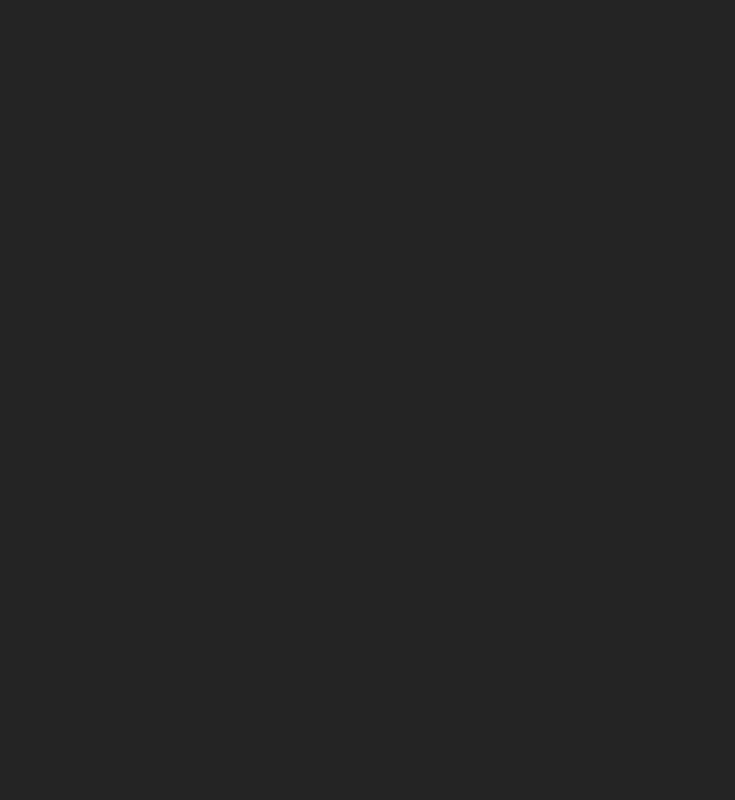
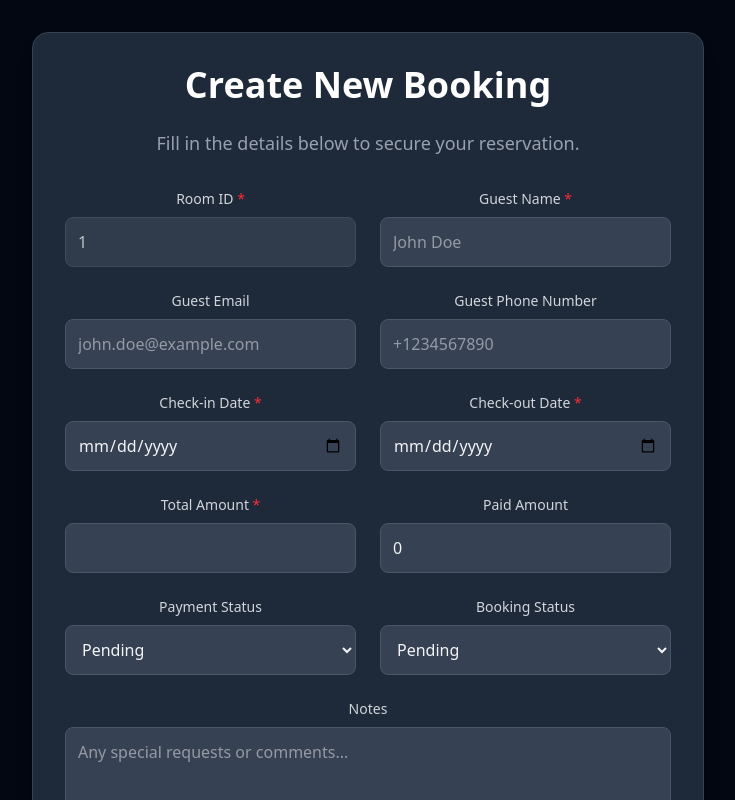
Before and after one commit to raonedev/Hotel-management-sys, a React (Vite) app: page /booking/1 in a window 1280 px wide. Before the commit this address had no page. Shown: the top 800 px of the page, without its empty margins (272-1007 px from the left). Built offline with nearby package versions, Linux system fonts and the light colour scheme.

Commit message:
booking flow added

```diff
--- a/src/App.jsx
+++ b/src/App.jsx
@@ -20,7 +20,7 @@
         <Route path='/' element={<Home/>}/>
         <Route path='/room' element={<RoomBookingPage/>}/>
         <Route path='/room/:id' element={<RoomDetailScreen/>}/>
-        <Route path='/booking' element={<RoomBookingForm/>}/>
+        <Route path='/booking/:id' element={<RoomBookingForm/>}/>
         <Route path='/chat' element={<AIChat/>}/>
       </Routes>
     </>
--- a/src/pages/booking/RoomBookingForm.jsx
+++ b/src/pages/booking/RoomBookingForm.jsx
@@ -1,225 +1,291 @@
-import React, { useState } from 'react';
+import React, { useState, useEffect } from 'react';
+import { useNavigate, useParams } from 'react-router-dom';
 
+// Main App component
 const RoomBookingForm = () => {
-  // State variables for each input field
-  const [fname, setFname] = useState('');
-  const [lname, setLname] = useState('');
-  const [roomtype, setRoomtype] = useState('');
-  const [noofguests, setNoofguests] = useState('');
-  const [from, setFrom] = useState('');
-  const [to, setTo] = useState('');
-  const [email, setEmail] = useState('');
-  const [contactno, setContactno] = useState('');
-  const [errors, setErrors] = useState({}); // State for validation errors
-  const [submissionMessage, setSubmissionMessage] = useState(''); // State for submission success/error messages
+    const navigate = useNavigate();
+    const { id } = useParams(); // Get room ID from URL parameters
 
-  // Validation function for form fields
-  const validate = () => {
-    const newErrors = {};
-    const emailRegex = /\S+@\S+\.\S+/;
-    const phoneRegex = /^[0-9]{10}$/; // Basic 10-digit phone number validation
+    // State variables for form fields, matching the Mongoose schema
+    const [roomId, setRoomId] = useState('');
+    const [guestName, setGuestName] = useState('');
+    const [guestEmail, setGuestEmail] = useState('');
+    const [guestPhoneNumber, setGuestPhoneNumber] = useState('');
+    const [checkInDate, setCheckInDate] = useState('');
+    const [checkOutDate, setCheckOutDate] = useState('');
+    const [totalAmount, setTotalAmount] = useState('');
+    const [paidAmount, setPaidAmount] = useState('0'); // Default to 0
+    const [paymentStatus, setPaymentStatus] = useState('Pending'); // Default to 'Pending'
+    const [bookingStatus, setBookingStatus] = useState('Pending'); // Default to 'Pending'
+    const [notes, setNotes] = useState('');
 
-    if (!fname.trim()) newErrors.fname = 'First Name is required';
-    if (!lname.trim()) newErrors.lname = 'Last Name is required';
-    if (!roomtype.trim()) newErrors.roomtype = 'Room Type is required';
-    if (!noofguests || noofguests <= 0) newErrors.noofguests = 'Number of Guests must be a positive number';
-    if (!from) newErrors.from = 'Check-in Date is required';
-    if (!to) newErrors.to = 'Check-out Date is required';
-    if (from && to && new Date(from) >= new Date(to)) newErrors.to = 'Check-out Date must be after Check-in Date';
-    if (!email.trim()) newErrors.email = 'Email is required';
-    else if (!emailRegex.test(email)) newErrors.email = 'Email is invalid';
-    if (!contactno.trim()) newErrors.contactno = 'Contact Number is required';
-    else if (!phoneRegex.test(contactno)) newErrors.contactno = 'Contact Number must be 10 digits';
+    // State for messages (success/error)
+    const [submissionMessage, setSubmissionMessage] = useState('');
+    const [isError, setIsError] = useState(false);
 
-    setErrors(newErrors);
-    return Object.keys(newErrors).length === 0; // Return true if no errors
+    useEffect(() => {
+        // Set roomId from URL parameter when component mounts
+        if (id) {
+            setRoomId(id);
+        }
+    }, [id]);
+
+    // Function to format date to YYYY-MM-DD for input type="date"
+    const formatDate = (date) => {
+        if (!date) return '';
+        const d = new Date(date);
+        const year = d.getFullYear();
+        const month = String(d.getMonth() + 1).padStart(2, '0');
+        const day = String(d.getDate()).padStart(2, '0');
+        return `${year}-${month}-${day}`;
     };
 
     // Handle form submission
     const handleSubmit = async (e) => {
         e.preventDefault(); // Prevent default form submission
+        console.log('1');
 
         setSubmissionMessage(''); // Clear previous messages
+        setIsError(false);
 
-    if (validate()) {
-      // Form is valid, proceed with API call
+        // Retrieve JWT token from localStorage
+        const token = localStorage.getItem('jwtToken'); // Assuming the token is stored as 'token'
+
+        if (!token) {
+            setSubmissionMessage('Authentication token not found. Please log in.');
+            setIsError(true);
+            return;
+        }
+        console.log('1');
+
+        // Construct the booking data object
         const bookingData = {
-        fname,
-        lname,
-        roomtype,
-        noofguests: parseInt(noofguests, 10), // Convert to number
-        from,
-        to,
-        email,
-        contactno,
+            room: roomId,
+            guestName,
+            guestEmail,
+            guestPhoneNumber,
+            checkInDate,
+            checkOutDate,
+            totalAmount: parseFloat(totalAmount), // Convert to number
+            paidAmount: parseFloat(paidAmount),   // Convert to number
+            paymentStatus,
+            bookingStatus,
+            notes,
         };
 
         try {
-        const response = await fetch('http://localhost:4231/booking', {
+            console.log('1');
+            console.log(token);
+            const response = await fetch('http://localhost:3000/api/booking', {
                 method: 'POST',
                 headers: {
                     'Content-Type': 'application/json',
+                    'Authorization': `Bearer ${token}`, // Include the JWT token in the Authorization header
                 },
                 body: JSON.stringify(bookingData),
             });
+            console.log('2');
+            const data = await response.json();
+            console.log('3');
+            console.log(data);
 
             if (response.ok) {
-          setSubmissionMessage('Booking successful! Your request has been sent.');
-          // Optionally clear form fields after successful submission
-          setFname('');
-          setLname('');
-          setRoomtype('');
-          setNoofguests('');
-          setFrom('');
-          setTo('');
-          setEmail('');
-          setContactno('');
-          setErrors({}); // Clear any lingering errors
+                setSubmissionMessage('Booking created successfully!');
+                setIsError(false);
+                // Optionally, clear the form after successful submission
+                // Optionally, redirect the user after a short delay
+                setRoomId('');
+                setGuestName('');
+                setGuestEmail('');
+                setGuestPhoneNumber('');
+                setCheckInDate('');
+                setCheckOutDate('');
+                setTotalAmount('');
+                setPaidAmount('0');
+                setPaymentStatus('Pending');
+                setBookingStatus('Pending');
+                setNotes('');
+                setTimeout(() => {
+                    navigate(-1);// after sucess full booking go to previous page
+                }, 1500);
             } else {
-          const errorData = await response.json();
-          setSubmissionMessage(`Booking failed: ${errorData.message || 'Something went wrong.'}`);
+                setSubmissionMessage(data.message || 'Failed to create booking.');
+                setIsError(true);
             }
         } catch (error) {
-        console.error('Error during booking:', error);
+            console.error('Error creating booking:', error);
             setSubmissionMessage('Network error or server is unreachable. Please try again later.');
-      }
-    } else {
-      setSubmissionMessage('Please correct the errors in the form.');
+            setIsError(true);
         }
     };
 
     return (
         <div className="min-h-screen bg-gray-950 text-gray-100 p-4 sm:p-8 font-inter flex items-center justify-center">
             <div className="w-full max-w-2xl bg-gray-800 p-8 rounded-2xl shadow-xl border border-gray-700">
-        <h2 className="text-4xl font-extrabold text-white text-center mb-6">Book Your Room</h2>
+                <h2 className="text-4xl font-extrabold text-white text-center mb-6">Create New Booking</h2>
                 <p className="text-gray-400 text-lg text-center mb-8">Fill in the details below to secure your reservation.</p>
 
                 <form onSubmit={handleSubmit} className="space-y-6">
-          {/* First Name and Last Name */}
+                    {/* Submission Message */}
+                    {submissionMessage && (
+                        <div className={`p-3 rounded-lg text-center font-medium ${isError ? 'bg-red-600 text-white' : 'bg-green-600 text-white'}`}>
+                            {submissionMessage}
+                        </div>
+                    )}
+
+                    {/* Room ID and Guest Name */}
                     <div className="grid grid-cols-1 md:grid-cols-2 gap-6">
                         <div>
-              <label htmlFor="fname" className="block text-gray-300 text-sm font-medium mb-2">First Name</label>
+                            <label htmlFor="roomId" className="block text-gray-300 text-sm font-medium mb-2">Room ID <span className="text-red-500">*</span></label>
                             <input
                                 type="text"
-                id="fname"
-                className="w-full p-3 bg-gray-700 border border-gray-600 rounded-lg text-gray-100 focus:outline-none focus:border-blue-500 focus:ring-2 focus:ring-blue-500 transition duration-200"
-                value={fname}
-                onChange={(e) => setFname(e.target.value)}
-                placeholder="John"
+                                id="roomId"
+                                className="w-full p-3 bg-gray-700 border border-gray-600 rounded-lg text-gray-100 focus:outline-none focus:border-blue-500 focus:ring-2 focus:ring-blue-500 transition duration-200 cursor-not-allowed opacity-75"
+                                value={roomId}
+                                readOnly
+                                required
                             />
-              {errors.fname && <p className="text-red-400 text-sm mt-2">{errors.fname}</p>}
                         </div>
                         <div>
-              <label htmlFor="lname" className="block text-gray-300 text-sm font-medium mb-2">Last Name</label>
+                            <label htmlFor="guestName" className="block text-gray-300 text-sm font-medium mb-2">Guest Name <span className="text-red-500">*</span></label>
                             <input
                                 type="text"
-                id="lname"
+                                id="guestName"
                                 className="w-full p-3 bg-gray-700 border border-gray-600 rounded-lg text-gray-100 focus:outline-none focus:border-blue-500 focus:ring-2 focus:ring-blue-500 transition duration-200"
-                value={lname}
-                onChange={(e) => setLname(e.target.value)}
-                placeholder="Doe"
+                                value={guestName}
+                                onChange={(e) => setGuestName(e.target.value)}
+                                placeholder="John Doe"
+                                required
                             />
-              {errors.lname && <p className="text-red-400 text-sm mt-2">{errors.lname}</p>}
                         </div>
                     </div>
 
-          {/* Room Type and Number of Guests */}
+                    {/* Guest Email and Guest Phone Number */}
                     <div className="grid grid-cols-1 md:grid-cols-2 gap-6">
                         <div>
-              <label htmlFor="roomtype" className="block text-gray-300 text-sm font-medium mb-2">Room Type</label>
-              <select
-                id="roomtype"
+                            <label htmlFor="guestEmail" className="block text-gray-300 text-sm font-medium mb-2">Guest Email</label>
+                            <input
+                                type="email"
+                                id="guestEmail"
                                 className="w-full p-3 bg-gray-700 border border-gray-600 rounded-lg text-gray-100 focus:outline-none focus:border-blue-500 focus:ring-2 focus:ring-blue-500 transition duration-200"
-                value={roomtype}
-                onChange={(e) => setRoomtype(e.target.value)}
-              >
-                <option value="" disabled>Select a room type</option>
-                <option value="Deluxe Room">Deluxe Room</option>
-                <option value="Executive Suite">Executive Suite</option>
-                <option value="Standard Room">Standard Room</option>
-                <option value="Presidential Suite">Presidential Suite</option>
-                <option value="Family Room">Family Room</option>
-                <option value="Honeymoon Suite">Honeymoon Suite</option>
-                <option value="Accessible Room">Accessible Room</option>
-                <option value="Studio Apartment">Studio Apartment</option>
-              </select>
-              {errors.roomtype && <p className="text-red-400 text-sm mt-2">{errors.roomtype}</p>}
+                                value={guestEmail}
+                                onChange={(e) => setGuestEmail(e.target.value)}
+                                placeholder="john.doe@example.com"
+                            />
                         </div>
                         <div>
-              <label htmlFor="noofguests" className="block text-gray-300 text-sm font-medium mb-2">Number of Guests</label>
+                            <label htmlFor="guestPhoneNumber" className="block text-gray-300 text-sm font-medium mb-2">Guest Phone Number</label>
                             <input
-                type="number"
-                id="noofguests"
+                                type="tel"
+                                id="guestPhoneNumber"
                                 className="w-full p-3 bg-gray-700 border border-gray-600 rounded-lg text-gray-100 focus:outline-none focus:border-blue-500 focus:ring-2 focus:ring-blue-500 transition duration-200"
-                value={noofguests}
-                onChange={(e) => setNoofguests(e.target.value)}
-                min="1"
-                placeholder="e.g., 2"
+                                value={guestPhoneNumber}
+                                onChange={(e) => setGuestPhoneNumber(e.target.value)}
+                                placeholder="+1234567890"
                             />
-              {errors.noofguests && <p className="text-red-400 text-sm mt-2">{errors.noofguests}</p>}
                         </div>
                     </div>
 
-          {/* From and To Dates */}
+                    {/* Check-in Date and Check-out Date */}
                     <div className="grid grid-cols-1 md:grid-cols-2 gap-6">
                         <div>
-              <label htmlFor="from" className="block text-gray-300 text-sm font-medium mb-2">Check-in Date</label>
+                            <label htmlFor="checkInDate" className="block text-gray-300 text-sm font-medium mb-2">Check-in Date <span className="text-red-500">*</span></label>
                             <input
                                 type="date"
-                id="from"
+                                id="checkInDate"
                                 className="w-full p-3 bg-gray-700 border border-gray-600 rounded-lg text-gray-100 focus:outline-none focus:border-blue-500 focus:ring-2 focus:ring-blue-500 transition duration-200"
-                value={from}
-                onChange={(e) => setFrom(e.target.value)}
+                                value={formatDate(checkInDate)}
+                                onChange={(e) => setCheckInDate(e.target.value)}
+                                required
                             />
-              {errors.from && <p className="text-red-400 text-sm mt-2">{errors.from}</p>}
                         </div>
                         <div>
-              <label htmlFor="to" className="block text-gray-300 text-sm font-medium mb-2">Check-out Date</label>
+                            <label htmlFor="checkOutDate" className="block text-gray-300 text-sm font-medium mb-2">Check-out Date <span className="text-red-500">*</span></label>
                             <input
                                 type="date"
-                id="to"
+                                id="checkOutDate"
                                 className="w-full p-3 bg-gray-700 border border-gray-600 rounded-lg text-gray-100 focus:outline-none focus:border-blue-500 focus:ring-2 focus:ring-blue-500 transition duration-200"
-                value={to}
-                onChange={(e) => setTo(e.target.value)}
+                                value={formatDate(checkOutDate)}
+                                onChange={(e) => setCheckOutDate(e.target.value)}
+                                required
                             />
-              {errors.to && <p className="text-red-400 text-sm mt-2">{errors.to}</p>}
                         </div>
                     </div>
 
-          {/* Email and Contact Number */}
+                    {/* Total Amount and Paid Amount */}
                     <div className="grid grid-cols-1 md:grid-cols-2 gap-6">
                         <div>
-              <label htmlFor="email" className="block text-gray-300 text-sm font-medium mb-2">Email</label>
+                            <label htmlFor="totalAmount" className="block text-gray-300 text-sm font-medium mb-2">Total Amount <span className="text-red-500">*</span></label>
                             <input
-                type="email"
-                id="email"
+                                type="number"
+                                id="totalAmount"
                                 className="w-full p-3 bg-gray-700 border border-gray-600 rounded-lg text-gray-100 focus:outline-none focus:border-blue-500 focus:ring-2 focus:ring-blue-500 transition duration-200"
-                value={email}
-                onChange={(e) => setEmail(e.target.value)}
-                placeholder="your.email@example.com"
+                                value={totalAmount}
+                                onChange={(e) => setTotalAmount(e.target.value)}
+                                min="0"
+                                step="0.01"
+                                required
                             />
-              {errors.email && <p className="text-red-400 text-sm mt-2">{errors.email}</p>}
                         </div>
                         <div>
-              <label htmlFor="contactno" className="block text-gray-300 text-sm font-medium mb-2">Contact Number</label>
+                            <label htmlFor="paidAmount" className="block text-gray-300 text-sm font-medium mb-2">Paid Amount</label>
                             <input
-                type="tel" // Use type="tel" for phone numbers
-                id="contactno"
+                                type="number"
+                                id="paidAmount"
                                 className="w-full p-3 bg-gray-700 border border-gray-600 rounded-lg text-gray-100 focus:outline-none focus:border-blue-500 focus:ring-2 focus:ring-blue-500 transition duration-200"
-                value={contactno}
-                onChange={(e) => setContactno(e.target.value)}
-                placeholder="e.g., 9876543210"
+                                value={paidAmount}
+                                onChange={(e) => setPaidAmount(e.target.value)}
+                                min="0"
+                                step="0.01"
                             />
-              {errors.contactno && <p className="text-red-400 text-sm mt-2">{errors.contactno}</p>}
                         </div>
                     </div>
 
-          {/* Submission Message */}
-          {submissionMessage && (
-            <div className={`p-3 rounded-lg text-center font-medium ${submissionMessage.includes('successful') ? 'bg-green-600 text-white' : 'bg-red-600 text-white'}`}>
-              {submissionMessage}
+                    {/* Payment Status and Booking Status */}
+                    <div className="grid grid-cols-1 md:grid-cols-2 gap-6">
+                        <div>
+                            <label htmlFor="paymentStatus" className="block text-gray-300 text-sm font-medium mb-2">Payment Status</label>
+                            <select
+                                id="paymentStatus"
+                                className="w-full p-3 bg-gray-700 border border-gray-600 rounded-lg text-gray-100 focus:outline-none focus:border-blue-500 focus:ring-2 focus:ring-blue-500 transition duration-200"
+                                value={paymentStatus}
+                                onChange={(e) => setPaymentStatus(e.target.value)}
+                            >
+                                <option value="Pending">Pending</option>
+                                <option value="Paid">Paid</option>
+                                <option value="Partially Paid">Partially Paid</option>
+                                <option value="Refunded">Refunded</option>
+                            </select>
                         </div>
-          )}
+                        <div>
+                            <label htmlFor="bookingStatus" className="block text-gray-300 text-sm font-medium mb-2">Booking Status</label>
+                            <select
+                                id="bookingStatus"
+                                className="w-full p-3 bg-gray-700 border border-gray-600 rounded-lg text-gray-100 focus:outline-none focus:border-blue-500 focus:ring-2 focus:ring-blue-500 transition duration-200"
+                                value={bookingStatus}
+                                onChange={(e) => setBookingStatus(e.target.value)}
+                            >
+                                <option value="Confirmed">Confirmed</option>
+                                <option value="Pending">Pending</option>
+                                <option value="Cancelled">Cancelled</option>
+                                <option value="Checked-In">Checked-In</option>
+                                <option value="Checked-Out">Checked-Out</option>
+                            </select>
+                        </div>
+                    </div>
+
+                    {/* Notes */}
+                    <div>
+                        <label htmlFor="notes" className="block text-gray-300 text-sm font-medium mb-2">Notes</label>
+                        <textarea
+                            id="notes"
+                            rows="3"
+                            className="w-full p-3 bg-gray-700 border border-gray-600 rounded-lg text-gray-100 focus:outline-none focus:border-blue-500 focus:ring-2 focus:ring-blue-500 transition duration-200"
+                            value={notes}
+                            onChange={(e) => setNotes(e.target.value)}
+                            placeholder="Any special requests or comments..."
+                        ></textarea>
+                    </div>
 
                     {/* Submit Button */}
                     <button
@@ -230,7 +296,7 @@
                                    focus:outline-none focus:ring-2 focus:ring-blue-500 focus:ring-opacity-75
                                    transform hover:-translate-y-0.5"
                     >
-            Confirm Booking
+                        Create Booking
                     </button>
                 </form>
             </div>
--- a/src/pages/room/RoomDetailScreen.jsx
+++ b/src/pages/room/RoomDetailScreen.jsx
@@ -170,7 +170,9 @@
 
         <button className="mt-8 w-full bg-blue-600 text-white font-semibold py-3 px-6 rounded-lg shadow-md
                            hover:bg-blue-700 focus:outline-none focus:ring-2 focus:ring-blue-500 focus:ring-opacity-75
-                           transform hover:-translate-y-0.5 transition-all duration-300 text-xl">
+                           transform hover:-translate-y-0.5 transition-all duration-300 text-xl"
+                           onClick={() => navigate(`/booking/${id}`)}
+                           >
           Proceed to Booking
         </button>
       </div>
```
Also changed, not shown: src/components/NavBar.jsx (+21 -27 lines). Lines whose indentation alone changed are shown as unchanged.
